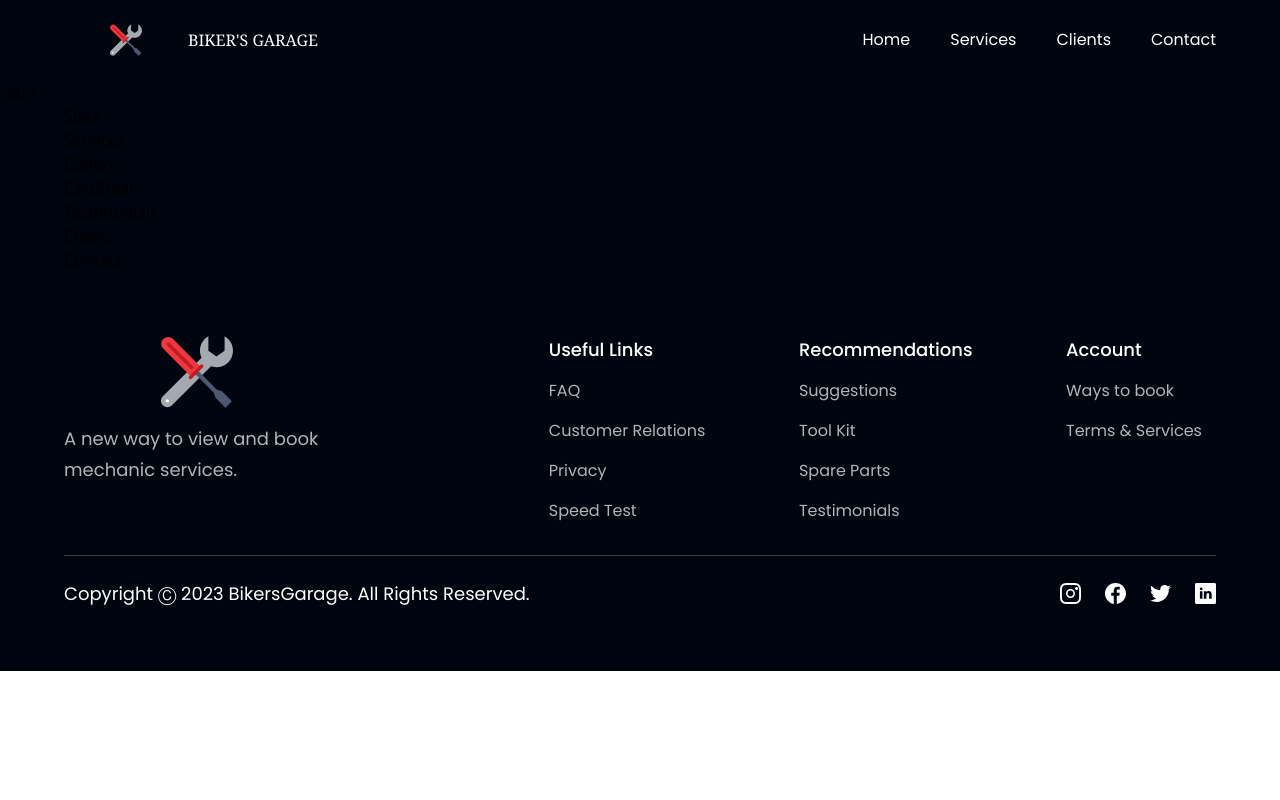
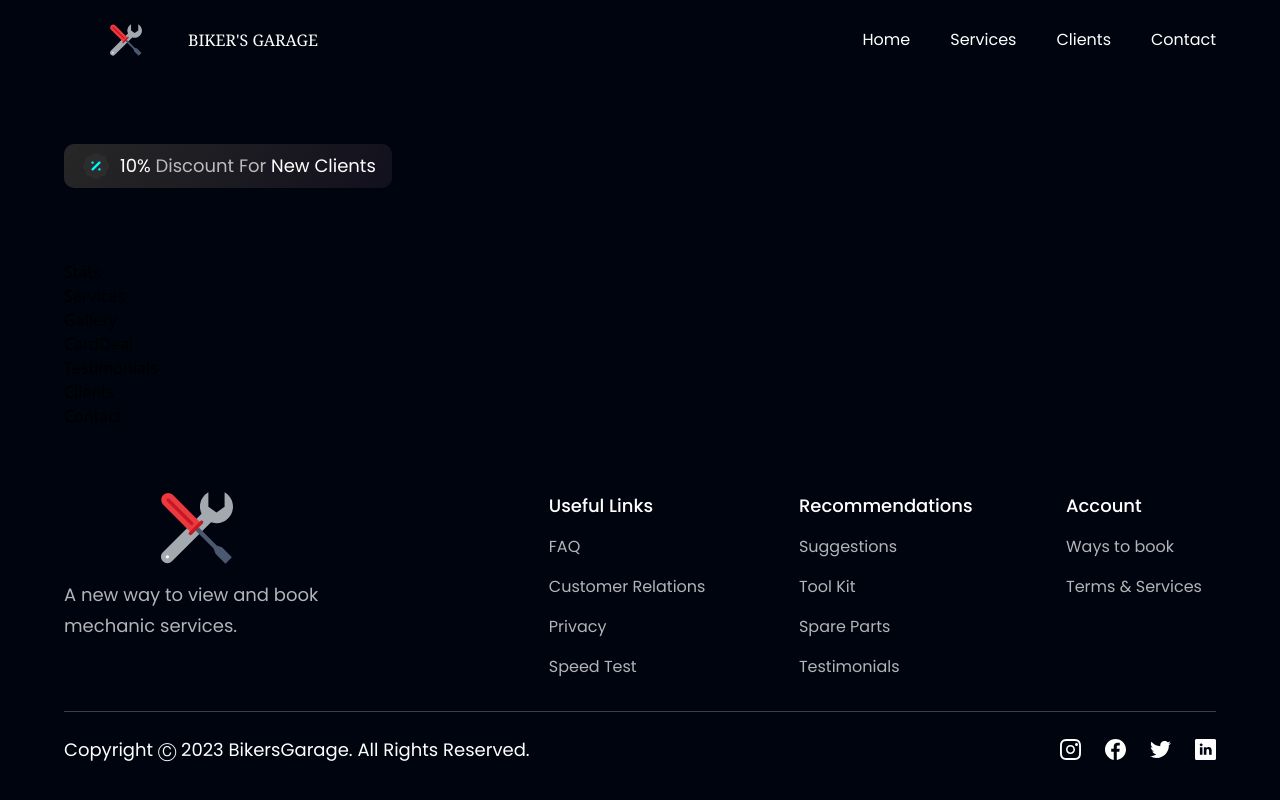
Before and after one commit to Beulah-Matt/bikers-garage, a React (Vite) app: page / in a window 1280 px wide. Shown: the top 800 px of the page. Built offline with nearby package versions, Linux system fonts and the light colour scheme.

Commit message:
Hero section discount span

```diff
--- a/src/assets/index.js
+++ b/src/assets/index.js
@@ -16,6 +16,8 @@
 import people01 from "./people01.png";
 import people02 from "./people02.png";
 import people03 from "./people03.png";
+import hero from "./hero.jpg";
+
 
 export {
   logo3,
@@ -36,4 +38,5 @@
   people01,
   people02,
   people03,
+  hero,
 };
--- a/src/components/Hero.jsx
+++ b/src/components/Hero.jsx
@@ -1,8 +1,19 @@
-import React from 'react'
+import styles from '../style'
+import {discount, hero} from '../assets'
 
 const Hero = () => {
   return (
-    <div>Hero</div>
+   <section className={`flex md:flex-row flex-col ${styles.paddingY}`}>
+    <div className={` flex-1 ${styles.flexStart} flex-col xl:px-0 sm:px-16 px-6`}>
+      <div className="flex flex-row items-center py-[6px] px-4 bg-discount-gradient rounded-[10px] mb-2">
+        <img src={discount} alt="discount" className="w-[32px] h-[32px]"/>
+        <p className={`${styles.paragraph} ml-2`}>
+        <span className='text-white'>10%</span> Discount For {" "}
+        <span className='text-white'>New Clients</span>
+        </p>
+      </div>
+    </div>
+   </section>
   )
 }
 
```
Also changed, not shown: 1 other file (tests, documents, lock files or other folders).
